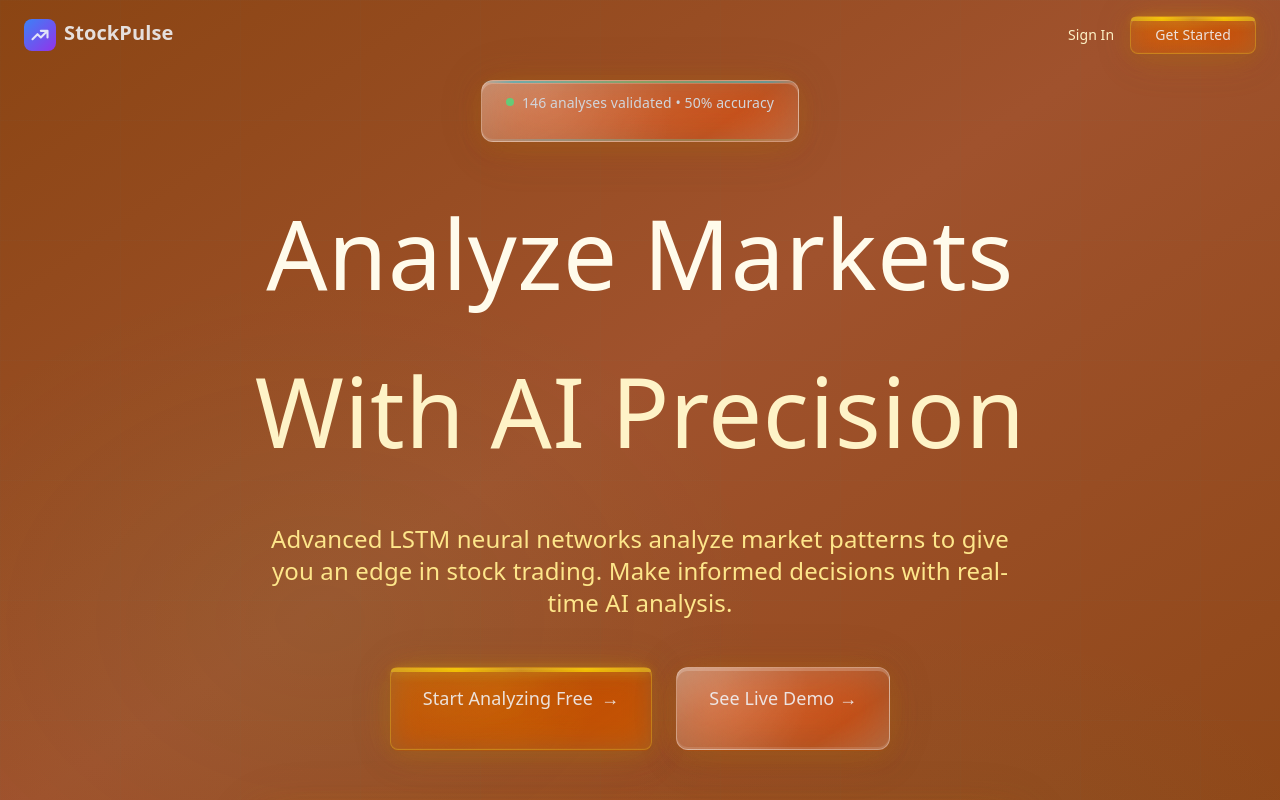
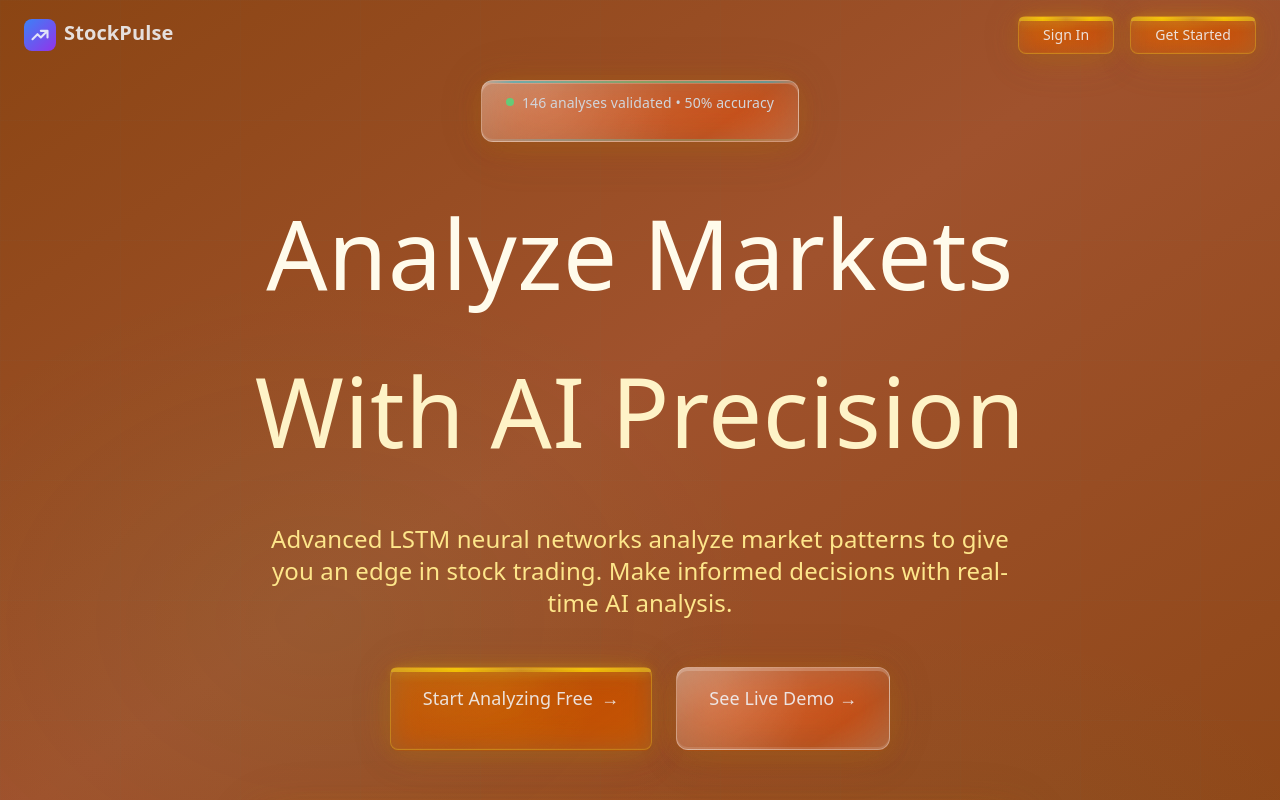
Before and after one commit to Ssaent/StockPulse, a React app in the folder frontend/: page / in a window 1280 px wide. Shown: the top 800 px of the page. Built offline with nearby package versions, Linux system fonts and the light colour scheme; no server answers; the HTML template or start-up script is replaced by a standard one.

Commit message:
Update Landing page styles for Sign In button to improve visual consistency and user experience.

```diff
--- a/frontend/src/pages/Landing.jsx
+++ b/frontend/src/pages/Landing.jsx
@@ -104,7 +104,9 @@ export default function LandingPage() {
 
 
           <div className="flex items-center gap-4">
-            <Link to="/login" className="text-sm font-light text-amber-100 hover:text-amber-50 material-transition">Sign In</Link>
+            <Link to="/login" className="soft-polymer intelligence-accent px-6 py-2 text-sm">
+              Sign In
+            </Link>
             <Link to="/register" className="soft-polymer intelligence-accent px-6 py-2 text-sm">
               Get Started
             </Link>
```
